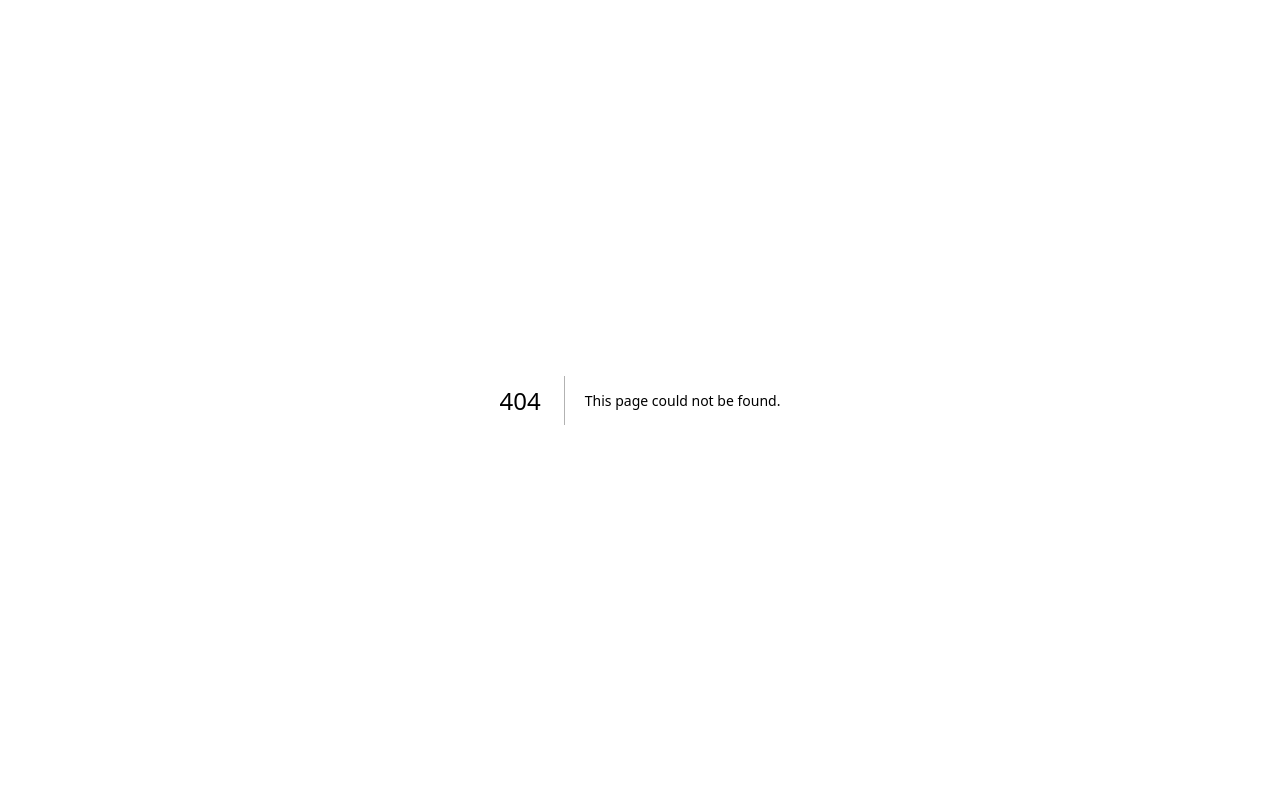
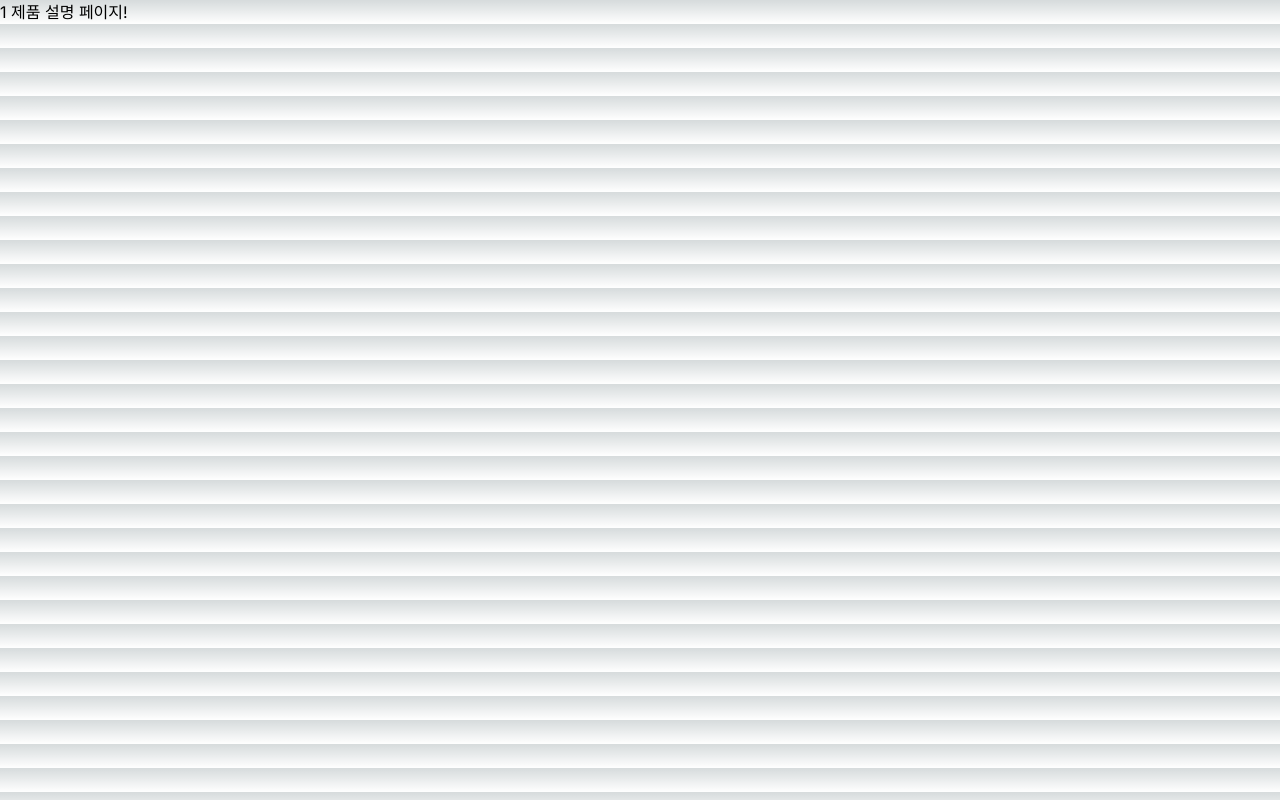
Before and after one commit to chlcken2/next.js-practice, a Next.js app: page /products/1 in a window 1280 px wide. Before the commit this address had no page. Built offline with nearby package versions, Linux system fonts and the light colour scheme.

Commit message:
FEAUTE SSG개념 습득 SSG(Static Site Generation): 사전 페이지를 생성-> static, 사전생성하기 때문에  클라이언트 요청 응답이 빠름

```diff
--- /dev/null
+++ b/src/app/products/[slug]/page.tsx
@@ -0,0 +1,15 @@
+type Props = {
+    params: {
+        slug: string;
+    }
+}
+export default function Pants({params}: Props) {
+    return <h1>{params.slug} 제품 설명 페이지!</h1>
+}
+
+export function generateStaticParams() {
+    const products = ['pants', 'skirt'];
+    return products.map(product => ({
+        slug: product
+    }))
+}
--- a/src/app/products/pants.tsx
+++ /dev/null
@@ -1,3 +0,0 @@
-export default function Pants() {
-    return <h1> 바지 제품 설명 페이지!</h1>
-}
```
Also changed, not shown: src/app/products/page.tsx (renamed from src/app/products/index.tsx).
